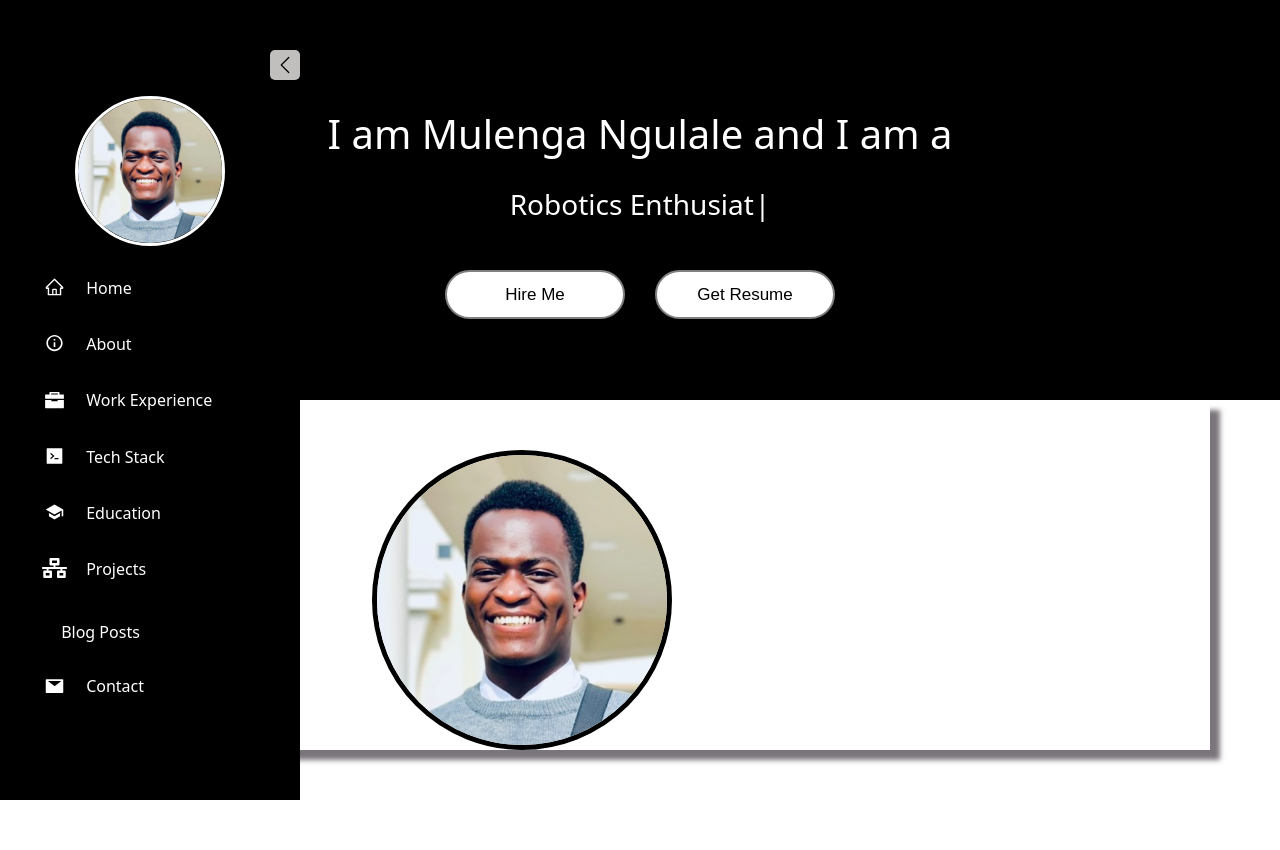
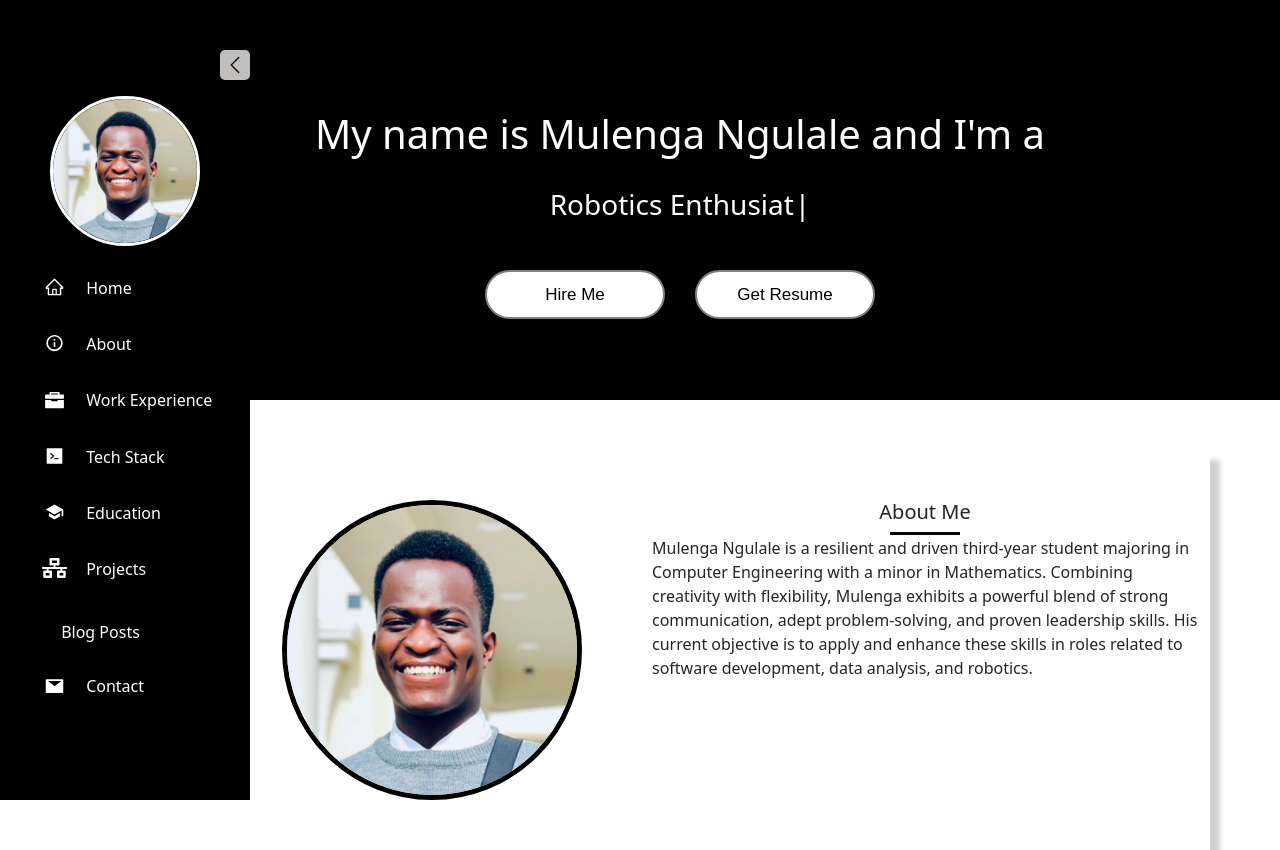
Before and after one commit to mulengangulale/My-Personal-Portfolio, a React (Create React App) app: page / in a window 1280 px wide. Before the commit the page ends 800 px from the top, so only its background shows below. Built offline with nearby package versions, Linux system fonts and the light colour scheme; some icons are missing.

Commit message:
Finished designing the About Section

```diff
--- a/src/components/About/About.css
+++ b/src/components/About/About.css
@@ -1,14 +1,33 @@
+
+
 .about-section{
     -webkit-box-shadow: 10px 10px 5px 0px rgba(122,117,122,1);
-    -moz-box-shadow: 10px 10px 5px 0px rgba(122,117,122,1);
-    box-shadow: 10px 10px 5px 0px rgba(122,117,122,1);
+    -moz-box-shadow: 10px 10px 5px 0px rgb(207, 201, 207);
+    box-shadow: 10px 10px 5px 0px rgb(210, 207, 210);
+    margin-top: 50px;
 }
 .about-image img{
-    margin-left: 290px;
+    margin-left: 200px;
     height: 300px;
     width: 300px;
     border-radius: 190px;
     margin-top: 50px;
+    margin-bottom: 50px;
     border: 5px solid black;
 
 }
+.about-details{
+    margin-top: 50px;
+}
+
+.about-title h5{
+    text-align: center !important;
+}
+
+.line{
+    display: block;
+    width: 70px;
+    height: 3px;
+    margin: 1px auto;
+    background-color: black;
+}
--- a/src/components/About/About.js
+++ b/src/components/About/About.js
@@ -10,12 +10,22 @@ function About(){
                     <div className="about-image">
                         <img src={DisplayShot} alt="Profile Display"/>
                     </div>
-
-                    <div className="col-xl-6 col-lg-6 col-md-12 col-sm-12">
+                </div>
+                <div className="col-xl-6 col-lg-6 col-md-12 col-sm-12">
+                        <div className="about-details">
+                            <div className="about-title">
+                                <h5>About Me</h5>
+                                <span className="line"></span>
+                            </div>
+                            <p>
+                                Mulenga Ngulale is a resilient and driven third-year student majoring in Computer Engineering with a minor in Mathematics.
+                                Combining creativity with flexibility, Mulenga exhibits a powerful blend of strong communication, adept problem-solving,
+                                and proven leadership skills. His current objective is to apply and enhance these skills in roles related to software
+                                development, data analysis, and robotics.
+                            </p>
+                        </div>
 
                     </div>
-
-                </div>
             </div>
         </div>
     )
--- a/src/components/Home/Home.css
+++ b/src/components/Home/Home.css
@@ -3,6 +3,7 @@
     background-color: black;
     color: white;
     text-align: center !important;
+    margin-left: 40px;
     /* padding-right: 300px; */
 }
 
--- a/src/components/Home/Home.js
+++ b/src/components/Home/Home.js
@@ -7,7 +7,7 @@ function Home(){
     return (
         <div className="container-fluid home">
             <div className="container home-content">
-                <h1>I am Mulenga Ngulale and I am a</h1>
+                <h1>My name is Mulenga Ngulale and I'm a</h1>
                 <h3>
                     <Typewriter
                         options={{
--- a/src/components/Sidebar/Sidebar.css
+++ b/src/components/Sidebar/Sidebar.css
@@ -18,7 +18,7 @@
 
 .sidebar-expand{
 
-    width: 300px;
+    width: 250px;
 }
 .icon-for-sidebar-expand-and-collapse{
     display: flex;
```
Also changed, not shown: 1 other file (tests, documents, lock files or other folders).
